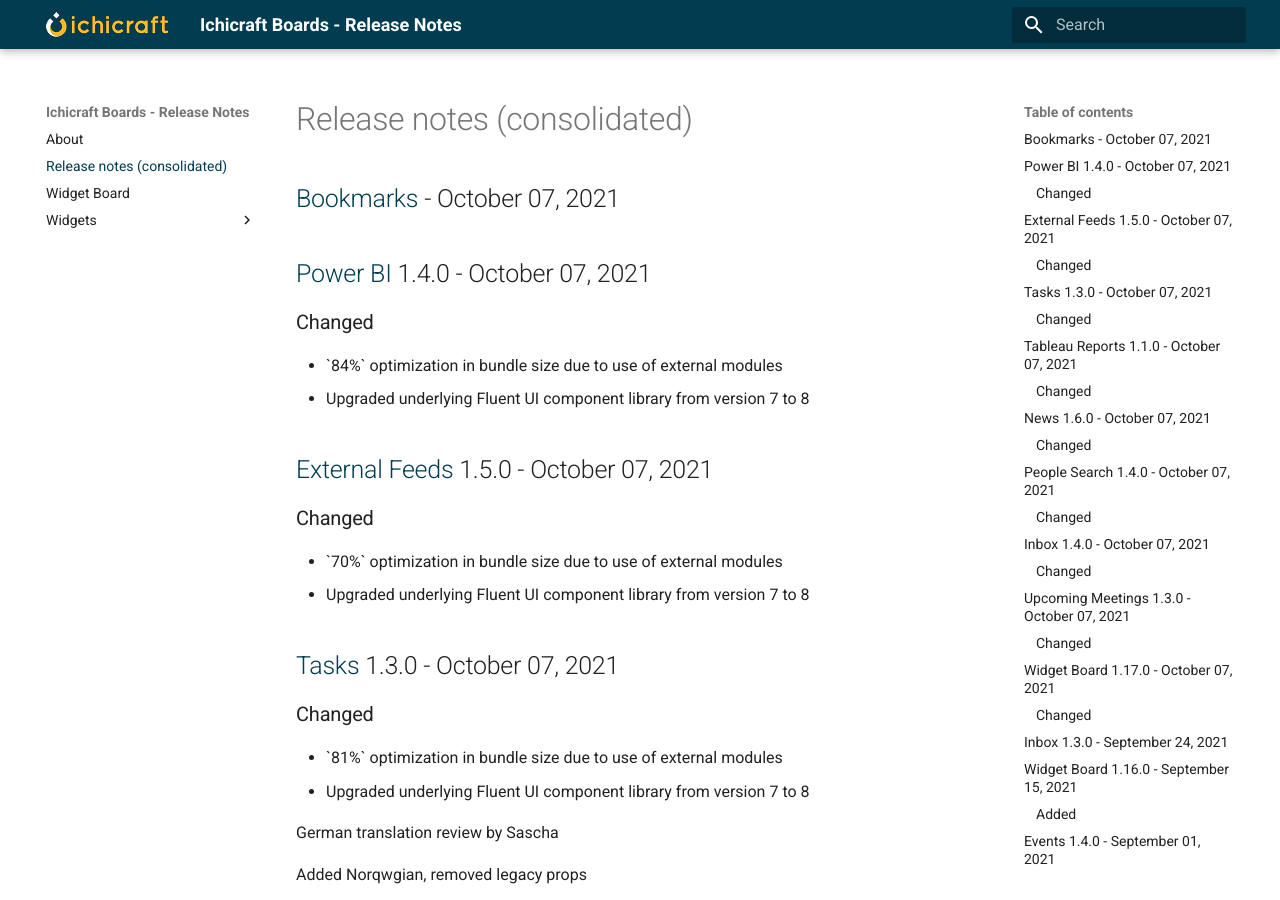
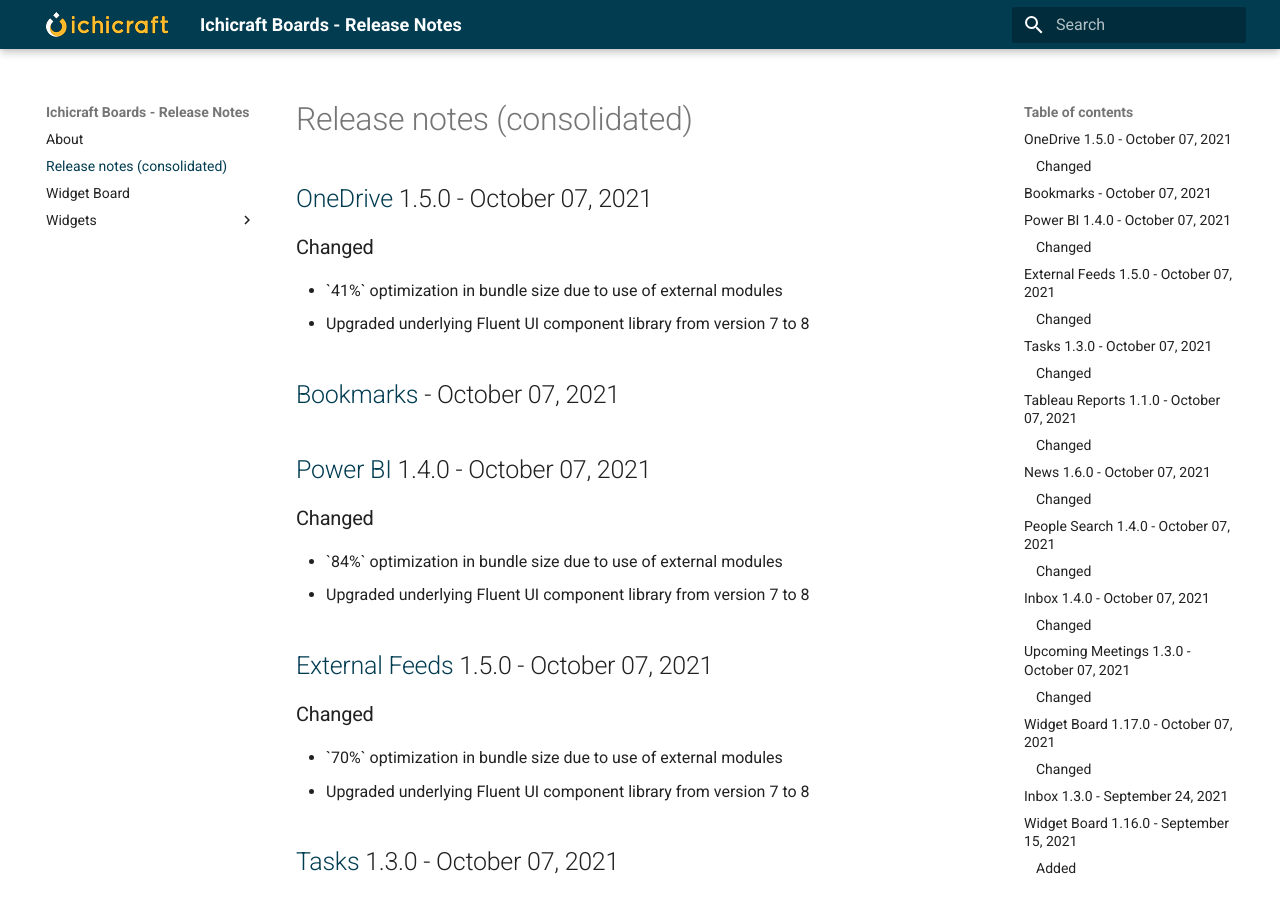
Before and after one commit to ichicraft/widgets-docs, an MkDocs documentation site: the page built from docs/Release-notes-(consolidated).md, in a window 1280 px wide and 900 px high. Built offline with MkDocs 1.6.1 and Material for MkDocs 9.7.7, drawn with Linux system fonts in a browser that asks for light colours.

Commit message:
Release notes updated by BuildService

```diff
--- a/docs/Release-notes-(consolidated).md
+++ b/docs/Release-notes-(consolidated).md
@@ -1,3 +1,9 @@
+## [OneDrive](./Widgets/OneDrive.md) 1.5.0 - October 07, 2021
+
+### Changed
+- &#x60;41%&#x60; optimization in bundle size due to use of external modules
+- Upgraded underlying Fluent UI component library from version 7 to 8
+
 ## [Bookmarks](./Widgets/Bookmarks.md)  - October 07, 2021
 
 ## [Power BI](./Widgets/Power BI.md) 1.4.0 - October 07, 2021
```
Also changed, not shown: docs/Widgets/OneDrive.md (+6 -0 lines).
